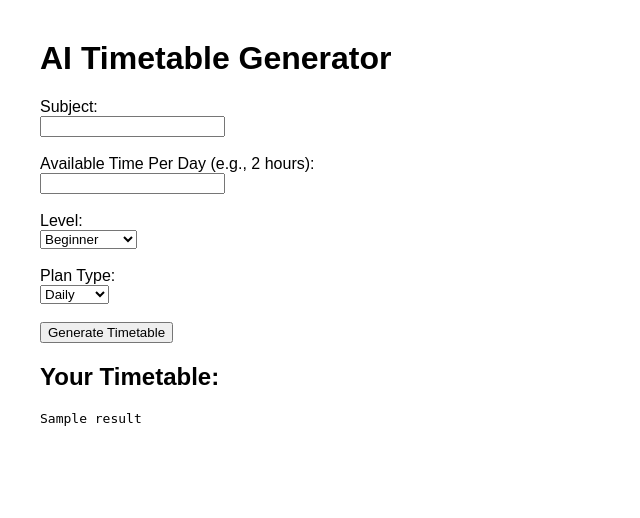
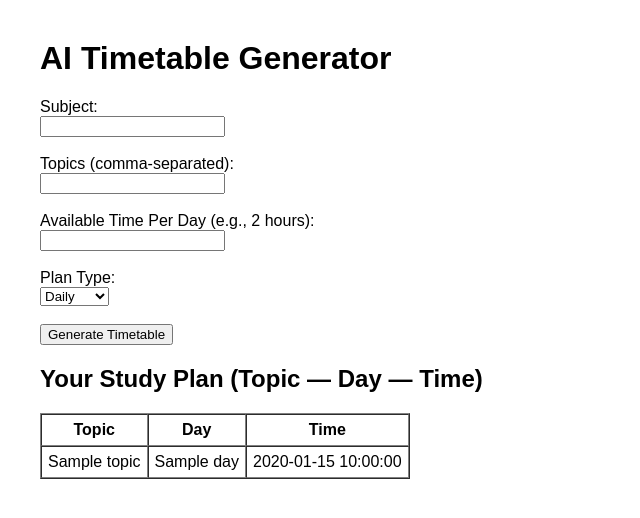
Before and after one commit to maghamlavanya-sketch/CurricuForge, a Flask app: template templates/index.html in a window 1280 px wide. Shown: the top 518 px of the page, without its empty margins (0-640 px from the left). Run offline with Flask 3, Linux system fonts and the light colour scheme; the template is opened without the code that fills it: most values are stand-ins (such as "Sample title", 1, 10 or a date in 2020).

Commit message:
Update timetable generator form and output display
Added a new input field for topics and modified the output section to display study plans and weekly timetables.

```diff
--- a/templates/index.html
+++ b/templates/index.html
@@ -12,15 +12,12 @@
         <label>Subject:</label><br>
         <input type="text" name="subject" required><br><br>
 
+        <label>Topics (comma-separated):</label><br>
+        <input type="text" name="topics" required><br><br>
+
         <label>Available Time Per Day (e.g., 2 hours):</label><br>
         <input type="text" name="free_time" required><br><br>
 
-        <label>Level:</label><br>
-        <select name="level" required>
-            <option value="Beginner">Beginner</option>
-            <option value="Intermediate">Intermediate</option>
-            <option value="Advanced">Advanced</option>
-        </select><br><br>
 
         <label>Plan Type:</label><br>
         <select name="plan_type" required>
@@ -33,7 +30,69 @@
 
     </form>
 
-    {% if result %}
+    {% if triplets %}
+        <h2>Your Study Plan (Topic — Day — Time)</h2>
+        <table border="1" cellpadding="6" cellspacing="0">
+            <thead>
+                <tr>
+                    <th>Topic</th>
+                    <th>Day</th>
+                    <th>Time</th>
+                </tr>
+            </thead>
+            <tbody>
+                {% for row in triplets %}
+                    <tr>
+                        <td>{{ row.topic }}</td>
+                        <td>{{ row.day }}</td>
+                        <td>{{ row.time }}</td>
+                    </tr>
+                {% endfor %}
+            </tbody>
+        </table>
+    {% elif grid %}
+        <h2>Your Weekly Timetable</h2>
+        <table border="1" cellpadding="6" cellspacing="0">
+            <thead>
+                <tr>
+                    <th>Time</th>
+                    {% for d in grid.days %}
+                        <th>{{ d }}</th>
+                    {% endfor %}
+                </tr>
+            </thead>
+            <tbody>
+                {% for row in grid.rows %}
+                    <tr>
+                        <td>{{ row.time }}</td>
+                        {% for d in grid.days %}
+                            <td>{{ row.get(d, '') }}</td>
+                        {% endfor %}
+                    </tr>
+                {% endfor %}
+            </tbody>
+        </table>
+    {% elif table %}
+        <h2>Your Timetable (list):</h2>
+        <table border="1" cellpadding="6" cellspacing="0">
+            <thead>
+                <tr>
+                    {% for k in table[0].keys() %}
+                        <th>{{ k|capitalize }}</th>
+                    {% endfor %}
+                </tr>
+            </thead>
+            <tbody>
+                {% for row in table %}
+                    <tr>
+                        {% for v in row.values() %}
+                            <td>{{ v }}</td>
+                        {% endfor %}
+                    </tr>
+                {% endfor %}
+            </tbody>
+        </table>
+    {% elif result %}
         <h2>Your Timetable:</h2>
         <pre>{{ result }}</pre>
     {% endif %}
```
